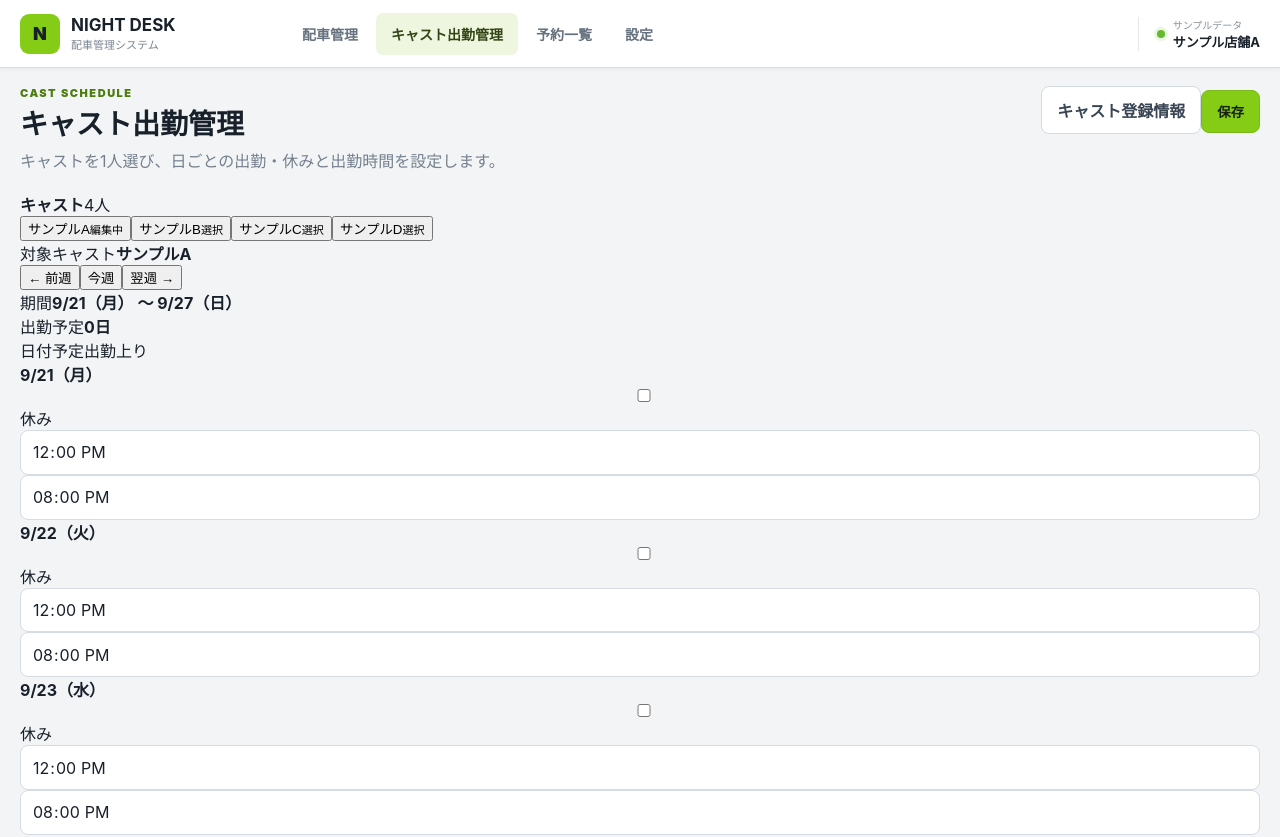
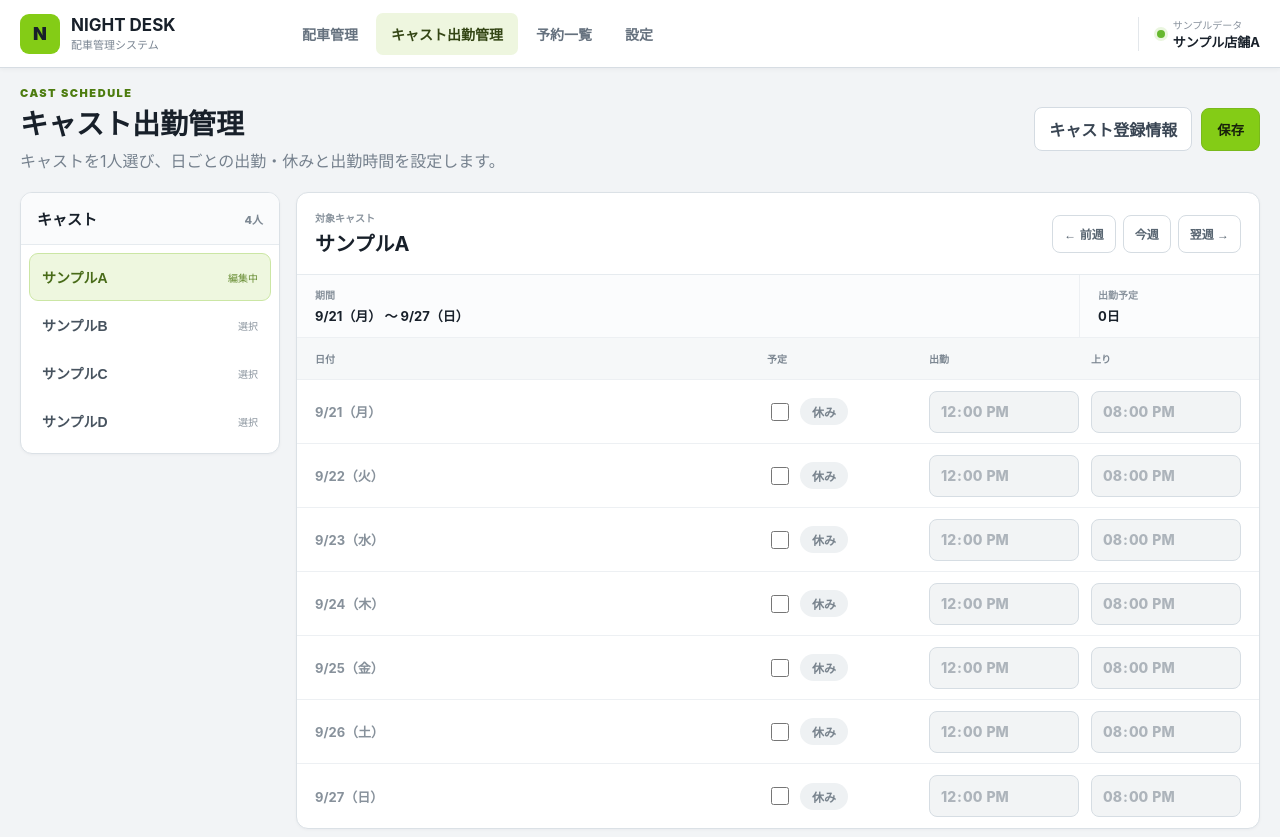
Before and after one commit to admozisan-design/night-desk, a Next.js app: page /casts in a window 1280 px wide. Shown: the top 837 px of the page. Built offline with nearby package versions, Linux system fonts and the light colour scheme.

Commit message:
Style cast schedule management

```diff
--- a/app/globals.css
+++ b/app/globals.css
@@ -1808,3 +1808,61 @@ button:disabled{opacity:.45;cursor:not-allowed}
   .salesKpis{grid-template-columns:1fr}
   .salesFilter{width:100%;flex-wrap:wrap}
 }
+
+
+/* ===== Cast schedule management ===== */
+.castSchedulePage{max-width:none;width:100%}
+.castScheduleHeader{align-items:center}
+.castScheduleHeaderActions{display:flex;align-items:center;gap:9px;flex-wrap:wrap}
+.castScheduleHeaderActions .secondaryButton{display:inline-flex;align-items:center;justify-content:center;min-height:42px;padding:9px 14px;text-decoration:none}
+.castScheduleLayout{display:grid;grid-template-columns:260px minmax(0,1fr);gap:16px;align-items:start}
+.castScheduleCastList,.castSchedulePanel{background:#fff;border:1px solid #dbe1e6;border-radius:12px;box-shadow:0 1px 3px rgba(25,35,45,.04)}
+.castScheduleCastList{overflow:hidden}
+.castScheduleCastListHead{display:flex;align-items:center;justify-content:space-between;padding:15px 16px;border-bottom:1px solid #e6ebef;background:#fafbfc}
+.castScheduleCastListHead strong{font-size:15px}
+.castScheduleCastListHead span{font-size:11px;color:#7d8893;font-weight:800}
+.castScheduleCastButtons{display:grid;padding:8px}
+.castScheduleCastButtons button{display:flex;align-items:center;justify-content:space-between;gap:10px;width:100%;min-height:48px;padding:10px 12px;border:1px solid transparent;border-radius:9px;background:transparent;color:#47535f;text-align:left;cursor:pointer}
+.castScheduleCastButtons button:hover{background:#f7f9fa}
+.castScheduleCastButtons button.active{background:#eef7df;border-color:#cbe6a4;color:#486b18}
+.castScheduleCastButtons button span{font-size:14px;font-weight:900}
+.castScheduleCastButtons button small{font-size:10px;color:#8a949e}
+.castScheduleCastButtons button.active small{color:#648a2f}
+.castSchedulePanel{overflow:hidden}
+.castScheduleToolbar{display:flex;align-items:center;justify-content:space-between;gap:16px;padding:17px 18px;border-bottom:1px solid #e6ebef}
+.castScheduleToolbar>div:first-child span,.castScheduleToolbar>div:first-child strong{display:block}
+.castScheduleToolbar>div:first-child span{font-size:10px;color:#89939d;font-weight:800}
+.castScheduleToolbar>div:first-child strong{margin-top:3px;font-size:20px}
+.castScheduleWeekNav{display:flex;gap:7px}
+.castScheduleWeekNav button{min-height:38px;padding:8px 11px;border:1px solid #d5dce2;border-radius:8px;background:#fff;color:#596672;font-size:12px;font-weight:900;cursor:pointer}
+.castScheduleWeekNav button:hover{background:#f5f7f8}
+.castScheduleWeekSummary{display:grid;grid-template-columns:1fr 180px;border-bottom:1px solid #edf0f3;background:#fbfcfd}
+.castScheduleWeekSummary>div{padding:12px 18px}
+.castScheduleWeekSummary>div+div{border-left:1px solid #edf0f3}
+.castScheduleWeekSummary span,.castScheduleWeekSummary strong{display:block}
+.castScheduleWeekSummary span{font-size:10px;color:#89939d;font-weight:800}
+.castScheduleWeekSummary strong{margin-top:4px;font-size:13px}
+.castScheduleTable{display:grid}
+.castScheduleRow{display:grid;grid-template-columns:minmax(160px,1.4fr) 150px 150px 150px;align-items:center;gap:12px;min-height:64px;padding:9px 18px;border-bottom:1px solid #edf0f3}
+.castScheduleRow:last-child{border-bottom:0}
+.castScheduleTableHead{min-height:42px;background:#f6f8f9;color:#7b8691;font-size:10px;font-weight:900}
+.castScheduleRow.isWorking{background:#fbfff7}
+.castScheduleRow.isOff{color:#87919b}
+.castScheduleRow>strong{font-size:13px}
+.castScheduleRow input[type="time"]{min-height:42px;padding:8px 10px;border:1px solid #d6dde3;border-radius:8px;background:#fff;font-size:14px;font-weight:800}
+.castScheduleRow input[type="time"]:disabled{background:#f2f4f5;color:#adb4bb}
+.castScheduleToggle{display:flex;align-items:center;gap:8px;font-size:12px;font-weight:900}
+.castScheduleToggle input{width:18px;height:18px}
+.castScheduleToggle span{display:inline-flex;min-width:48px;justify-content:center;padding:5px 8px;border-radius:999px;background:#eef1f3;color:#78838d}
+.castScheduleRow.isWorking .castScheduleToggle span{background:#e7f5d2;color:#4f741d}
+@media(max-width:900px){
+  .castScheduleLayout{grid-template-columns:1fr}
+  .castScheduleCastButtons{grid-template-columns:repeat(2,minmax(0,1fr));gap:6px}
+  .castSchedulePanel{overflow:auto}
+  .castScheduleTable,.castScheduleToolbar,.castScheduleWeekSummary{min-width:720px}
+}
+@media(max-width:600px){
+  .castScheduleCastButtons{grid-template-columns:1fr}
+  .castScheduleHeaderActions{width:100%}
+  .castScheduleHeaderActions .secondaryButton,.castScheduleHeaderActions .primaryButton{flex:1}
+}
```
